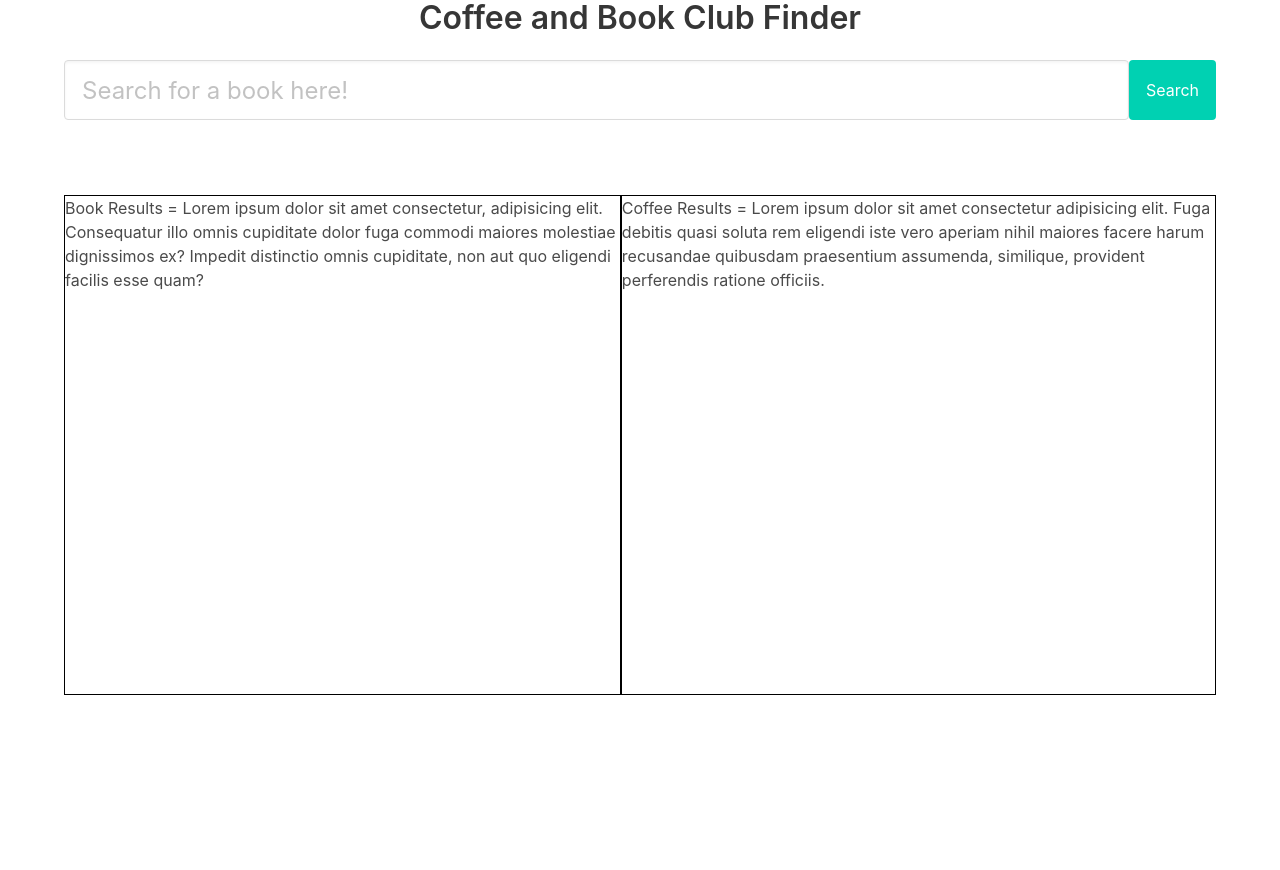
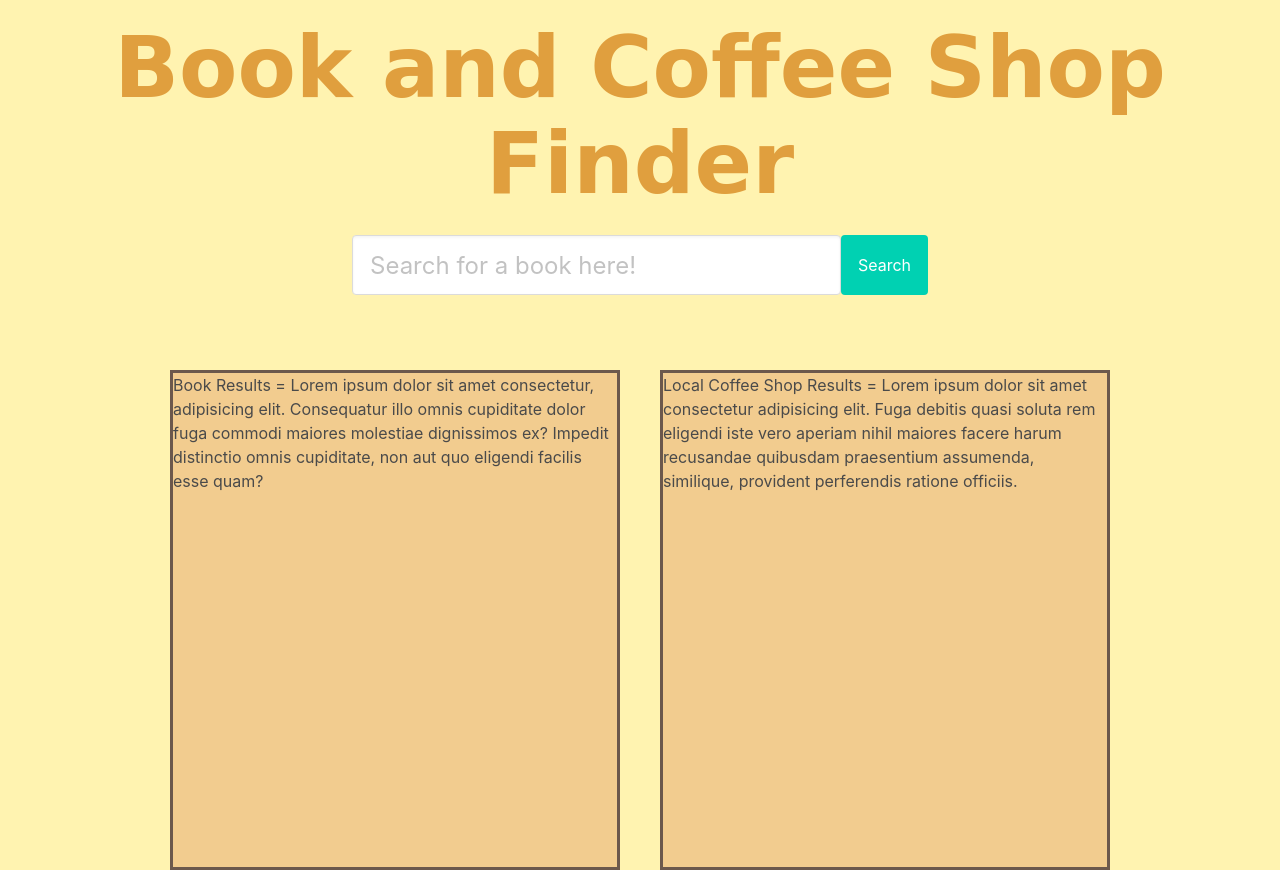
Before and after one commit to Noah8863/Coffee-and-Book-Finder, a plain HTML site: page index.html in a window 1280 px wide. Before the commit the page ends 800 px from the top, so only its background shows below. Drawn offline with nearby package versions, Linux system fonts and the light colour scheme; a web font is replaced by a local one.

Commit message:
added styling to page

```diff
--- a/index.html
+++ b/index.html
@@ -9,14 +9,14 @@
 </head>
   <body>
     <section class="container">
-      <h1 class="title">Coffee and Book Club Finder</h1>
+      <h1 class="title">Book and Coffee Shop Finder</h1>
       <div class="form">
         <input class="input is-large" type="text" placeholder="Search for a book here!">
         <button class="button is-primary">Search</button>
       </div>
       <div class="results">
         <div class="bookResults">Book Results = Lorem ipsum dolor sit amet consectetur, adipisicing elit. Consequatur illo omnis cupiditate dolor fuga commodi maiores molestiae dignissimos ex? Impedit distinctio omnis cupiditate, non aut quo eligendi facilis esse quam?</div>
-        <div class="coffeeResults">Coffee Results = Lorem ipsum dolor sit amet consectetur adipisicing elit. Fuga debitis quasi soluta rem eligendi iste vero aperiam nihil maiores facere harum recusandae quibusdam praesentium assumenda, similique, provident perferendis ratione officiis.</div>
+        <div class="coffeeResults">Local Coffee Shop Results = Lorem ipsum dolor sit amet consectetur adipisicing elit. Fuga debitis quasi soluta rem eligendi iste vero aperiam nihil maiores facere harum recusandae quibusdam praesentium assumenda, similique, provident perferendis ratione officiis.</div>
       </div>
     </section>
 
--- a/stylesheet.css
+++ b/stylesheet.css
@@ -1,27 +1,50 @@
+@import url('https://fonts.googleapis.com/css2?family=Dancing+Script:wght@700&family=Rubik+Moonrocks&display=swap');
+
+/* Set background color and height to fill entire viewport */
+body, html{
+    height: 100%;
+    background-color: #fff3b0;
+}
+
 .title {
+    font-size: 85px;
     text-align: center;
+    font-family: 'Rubik Moonrocks', cursive;
+    color: #e09f3e;
+    padding-top: 20px;
 }
 
 .form {
     display: flex;
-    padding-bottom: 75px
+    padding-bottom: 75px;
+    width: 50%;
+    justify-content: center;
+    align-items: center;
+    margin: 0 auto;
 }
 
 .button {
     display: flex;
     justify-content: center;
-    height: 60px
+    height: 60px;
 }
 
 .results {
     height: 500px;
     display: flex;
+    justify-content: center;
 }
 
 .bookResults {
-    border: 1px solid black;
+    border: 3px solid #6c584c;
+    background-color: #f2cc8f;
+    margin-right: 20px;
+    max-width: 450px;
 }
 
 .coffeeResults {
-    border: 1px solid black;
+    border: 3px solid #6c584c;
+    background-color: #f2cc8f;
+    margin-left: 20px;
+    max-width: 450px;
 }
```
